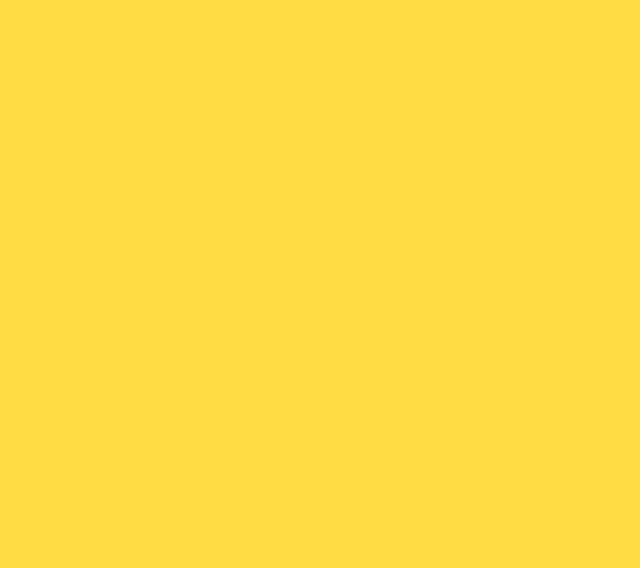
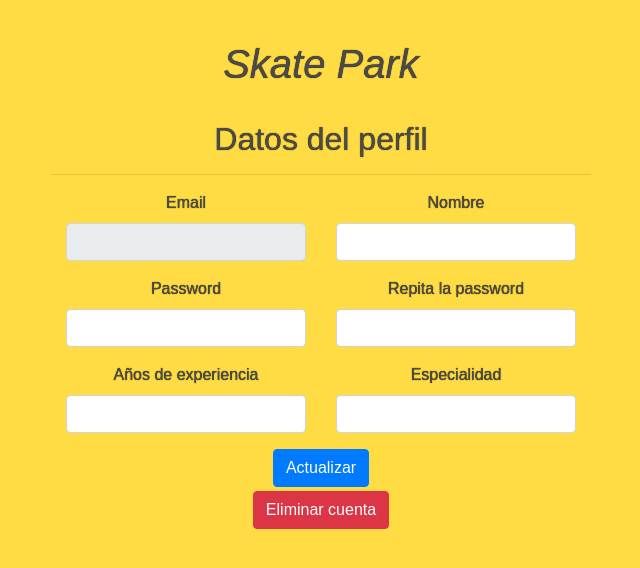
Before and after one commit to balin-sv/skate-park, a Vue app in the folder client/: page /profile in a window 1280 px wide. Before the commit this address had no page. Shown: the top 568 px of the page, without its empty margins (319-959 px from the left). Built offline with nearby package versions, Linux system fonts and the light colour scheme.

Commit message:
add login endpoint and auth store for save user data

```diff
--- a/client/src/components/TableRows.vue
+++ b/client/src/components/TableRows.vue
@@ -1,5 +1,5 @@
 <template>
-  <tr v-for="user in userData">
+  <tr v-for="user in usersList">
     <th scope="row">{{ user.id }}</th>
     <td><div></div></td>
     <td>{{ user.nombre }}</td>
@@ -16,7 +16,7 @@
 
 <script setup>
 const props = defineProps({
-  userData: {
+  usersList: {
     type: Array,
   },
 });
--- a/client/src/router/index.js
+++ b/client/src/router/index.js
@@ -21,6 +21,11 @@ const router = createRouter({
       component: () => import("../views/Register.vue"),
     },
     {
+      path: "/profile",
+      name: "profile",
+      component: () => import("../views/Profile.vue"),
+    },
+    {
       path: "/admin",
       name: "admin",
       component: () => import("../views/AdminPage.vue"),
--- a/client/src/stores/auth-store.js
+++ b/client/src/stores/auth-store.js
@@ -1,4 +1,5 @@
 import { defineStore } from "pinia";
+import axios from "axios";
 
 export const useAuthStore = defineStore(
   "auth",
@@ -12,7 +13,30 @@ export const useAuthStore = defineStore(
       getUserStatus() {
         return this.isAuthenticated;
       },
-      logIn() {},
+      getUser() {
+        return this.user;
+      },
+      logIn(email, password) {
+        return new Promise((resolve, reject) => {
+          axios
+            .post("http://localhost:5000/login", {
+              email,
+              password,
+            })
+            .then((result) => {
+              if (result) {
+                this.user = result.data[0];
+                resolve(true);
+              } else {
+                resolve(false);
+              }
+            })
+            .catch((error) => {
+              resolve(false);
+              reject(error);
+            });
+        });
+      },
     },
   },
   { persist: true }
--- a/client/src/views/Home.vue
+++ b/client/src/views/Home.vue
@@ -20,7 +20,7 @@
         </tr>
       </thead>
       <tbody>
-        <table-rows :userData="userList"></table-rows>
+        <table-rows :usersList="usersList"></table-rows>
       </tbody>
     </table>
     <RouterLink to="/login">Iniciar Sesión</RouterLink> |
@@ -33,13 +33,13 @@ import TableRows from "@/components/TableRows.vue";
 import { ref } from "vue";
 import axios from "axios";
 
-const userList = ref([]);
+const usersList = ref([]);
 
 const getUsers = async (query = "") => {
   await axios
     .get("http://localhost:5000/users")
     .then((res) => {
-      userList.value = res.data;
+      usersList.value = res.data;
       console.log(res);
     })
     .catch((err) => console.log(err));
--- a/client/src/views/Login.vue
+++ b/client/src/views/Login.vue
@@ -1,19 +1,33 @@
 <template>
-  <h1>Skate Park</h1>
+  <h1><RouterLink to="/">Skate Park</RouterLink></h1>
 
   <div class="py-5">
     <h2>Iniciar Sesión</h2>
     <hr class="w-50" />
 
-    <form>
+    <form @submit="login">
       <div class="form-group">
         <div class="form-group">
           <label>Email</label>
-          <input class="form-control w-50 m-auto" />
+          <input
+            @change="
+              (e) => {
+                email = e.target.value;
+              }
+            "
+            class="form-control w-50 m-auto"
+          />
         </div>
         <div class="form-group">
           <label>Password</label>
-          <input class="form-control w-50 m-auto" />
+          <input
+            @change="
+              (e) => {
+                password = e.target.value;
+              }
+            "
+            class="form-control w-50 m-auto"
+          />
         </div>
       </div>
       <button class="btn btn-success mb-3">Ingresar</button>
@@ -26,4 +40,29 @@
 </template>
 <script setup>
 import { RouterLink } from "vue-router";
+import { useRoute } from "vue-router";
+import { useRouter } from "vue-router";
+import { useAuthStore } from "@/stores/auth-store.js";
+
+import { ref } from "vue";
+const router = useRouter();
+const authStore = useAuthStore();
+const email = ref("");
+const password = ref("");
+
+const login = async (e) => {
+  e.preventDefault();
+  try {
+    authStore.logIn(email.value, password.value).then((res) => {
+      if (res) {
+        router.push("/profile");
+      } else {
+        //temporal
+        location.reload();
+      }
+    });
+  } catch (e) {
+    console.log(e);
+  }
+};
 </script>
--- /dev/null
+++ b/client/src/views/Profile.vue
@@ -0,0 +1,64 @@
+<template>
+  <h1>Skate Park</h1>
+
+  <div class="py-4">
+    <h2>Datos del perfil</h2>
+    <hr class="w-50" />
+    <form>
+      <div class="form-group row w-50 m-auto">
+        <div class="form-group col-12 col-sm-6">
+          <label>Email</label>
+          <input class="form-control m-auto" disabled :value="userData.email" />
+        </div>
+        <div class="form-group col-12 col-sm-6">
+          <label>Nombre</label>
+          <input class="form-control m-auto" :value="userData.nombre" />
+        </div>
+        <div class="form-group col-12 col-sm-6">
+          <label>Password</label>
+          <input
+            type="password"
+            class="form-control m-auto"
+            :value="userData.password"
+          />
+        </div>
+        <div class="form-group col-12 col-sm-6">
+          <label>Repita la password</label>
+          <input
+            type="password"
+            class="form-control m-auto"
+            :value="userData.password"
+          />
+        </div>
+        <div class="form-group col-12 col-sm-6">
+          <label>Años de experiencia</label>
+          <input
+            class="form-control m-auto"
+            :value="userData.anos_experiencia"
+          />
+        </div>
+        <div class="form-group col-12 col-sm-6">
+          <label>Especialidad</label>
+          <input class="form-control m-auto" :value="userData.especialidad" />
+        </div>
+      </div>
+      <div class="mb-1">
+        <button class="btn btn-primary">Actualizar</button>
+      </div>
+      <div>
+        <button class="btn btn-danger">Eliminar cuenta</button>
+      </div>
+    </form>
+  </div>
+</template>
+<script setup>
+import { useAuthStore } from "@/stores/auth-store.js";
+import { ref, onMounted } from "vue";
+
+const authStore = useAuthStore();
+const userData = ref({});
+
+onMounted(async () => {
+  userData.value = await authStore.getUser();
+});
+</script>
```
Also changed, not shown: 1 other file (tests, documents, lock files or other folders).
